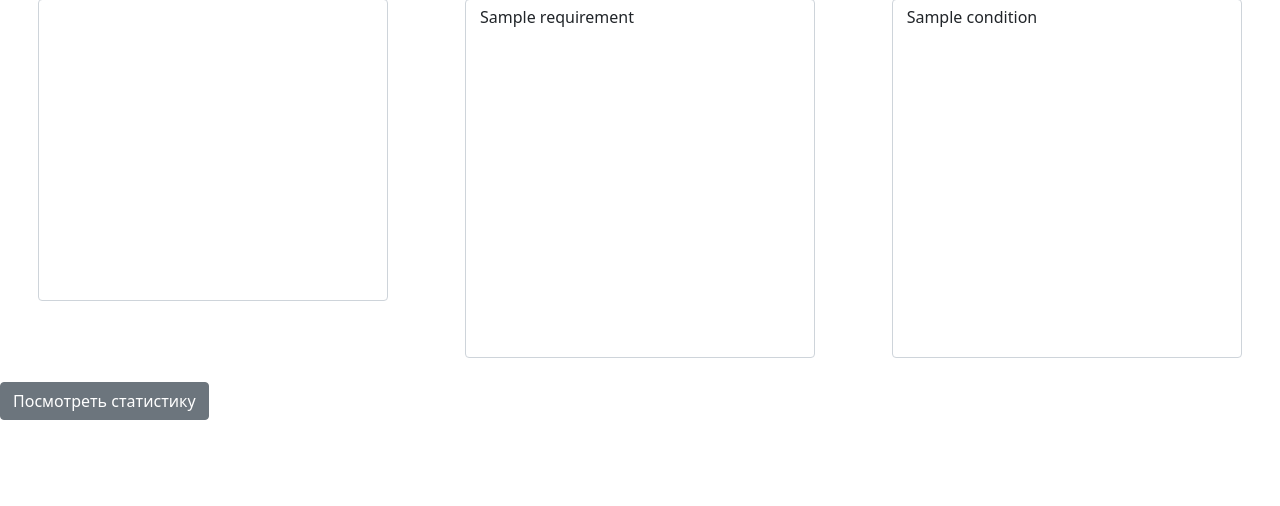
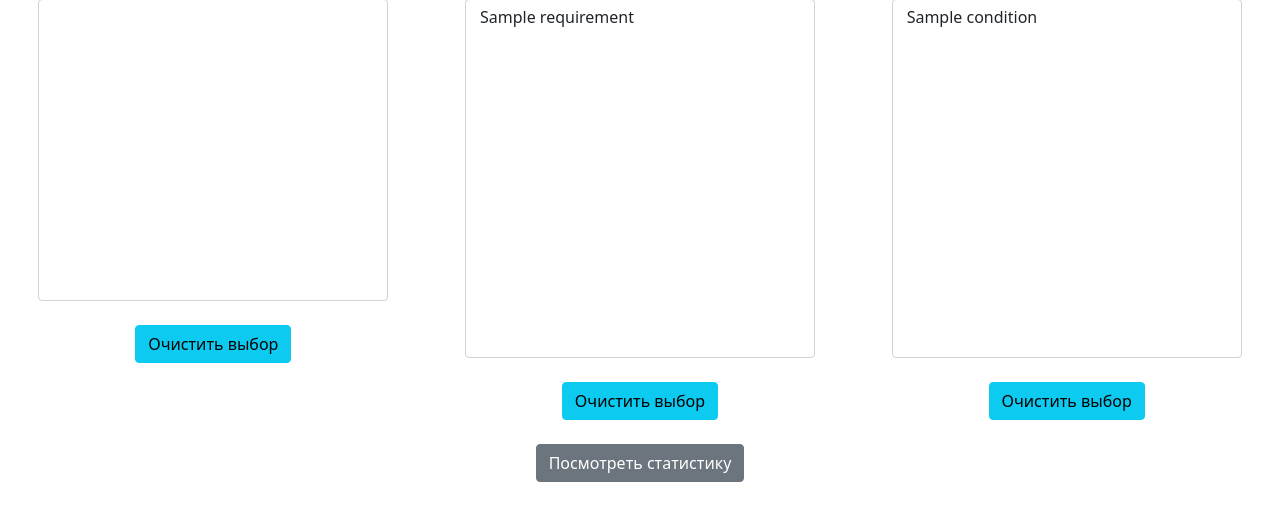
Before and after one commit to Frit027/risk-analyst, a Flask app: page / in a window 1280 px wide. Shown: the part 41-547 px from the top of the page. Before the commit the page ends 461 px from the top, so only its background shows below. Run offline with Flask 2, Linux system fonts and the light colour scheme; tables that the repository leaves empty hold one stand-in row (values such as "Sample post"); lists and menus that the app fills with data are empty; a map, chart or similar area stays blank; some libraries are stand-ins or nearby versions.

Commit message:
added overflow of selects

```diff
--- a/app/static/js/statistics_script.js
+++ b/app/static/js/statistics_script.js
@@ -1,16 +1,14 @@
-let statusCanvas = document.getElementById("statusChart");
-let pieChart = new Chart(statusCanvas, {
+let pieChart = new Chart($("#statusChart"), {
     type: 'pie',
-    data: {},
     options: { responsive: false }
 });
 
-$( "#my_button" ).click(function() {
-    let cat_id = parseInt($('#select-category').val())
+$( "#show_statistics_button" ).click(function() {
+    let cat_id = $('#select-category').val().map(Number)
     let req_id = parseInt($('#select-req').val())
     let cond_id = parseInt($('#select-cond').val())
 
-    $.post( "/data", { cat_id: cat_id, req_id: req_id, cond_id:cond_id }, function(data) {
+    $.post( "/data", { cat_ids: cat_id, req_id: req_id, cond_id:cond_id }, function(data) {
         pieChart.data = {
             labels: [
                 "Удовлетворено",
--- a/app/templates/detail_document.html
+++ b/app/templates/detail_document.html
@@ -11,8 +11,8 @@
     </head>
     <body>
         <div id="header"><h1>
-            <a href="index.html" class="btn btn-primary btn-lg">Статистика</a>
-            <a href="documentList.html" class="btn btn-primary btn-lg">Поиск Дела</a><br>
+            <a href="{{ url_for('index') }}" class="btn btn-primary btn-lg">Статистика</a>
+            <a href="{{ url_for('documents_page') }}" class="btn btn-primary btn-lg">Поиск Дела</a><br>
         </h1></div>
 
         <div id="rightsidebar">
--- a/app/templates/index.html
+++ b/app/templates/index.html
@@ -15,11 +15,14 @@
         <div id="container">
             <div id="select-block">
                 <p><b>Категория</b></p>
-                <select id="select-category" class="form-select" size="15" aria-label="size 15 select example">
+                <select id="select-category" class="form-select" size="15" aria-label="size 15 select example" multiple>
                     {% for category in categories %}
                         <option value="{{ category.id }}">{{ category.name }}</option>
                     {% endfor %}
                 </select><br>
+                <button id="clear_selected_category" class="btn btn-info index">
+                    Очистить выбор
+                </button>
             </div>
 
             <div id="select-block">
@@ -29,6 +32,9 @@
                         <option value="{{ req.id }}">{{ req.name }}</option>
                     {% endfor %}
                 </select><br>
+                <button class="btn btn-info index" onclick="$('#select-req').prop('selectedIndex', -1);">
+                    Очистить выбор
+                </button>
             </div>
 
             <div id="select-block">
@@ -38,11 +44,16 @@
                         <option value="{{ cond.id }}">{{ cond.name }}</option>
                     {% endfor %}
                 </select><br>
+                <button class="btn btn-info index" onclick="$('#select-cond').prop('selectedIndex', -1);">
+                    Очистить выбор
+                </button>
             </div>
         </div>
-        <button id="my_button" class="btn btn-secondary">Посмотреть статистику</button><br>
+        <br>
+        <button id="show_statistics_button" class="btn btn-secondary index">Посмотреть статистику</button><br>
 
         <canvas id="statusChart"></canvas>
         <script type="text/javascript" src="{{ url_for('static', filename='js/statistics_script.js') }}"></script>
+        <script type="text/javascript" src="{{ url_for('static', filename='js/fill_selects.js') }}"></script>
     </body>
 </html>
```
Also changed, not shown: app/templates/documents_list.html (+16 -3 lines).
